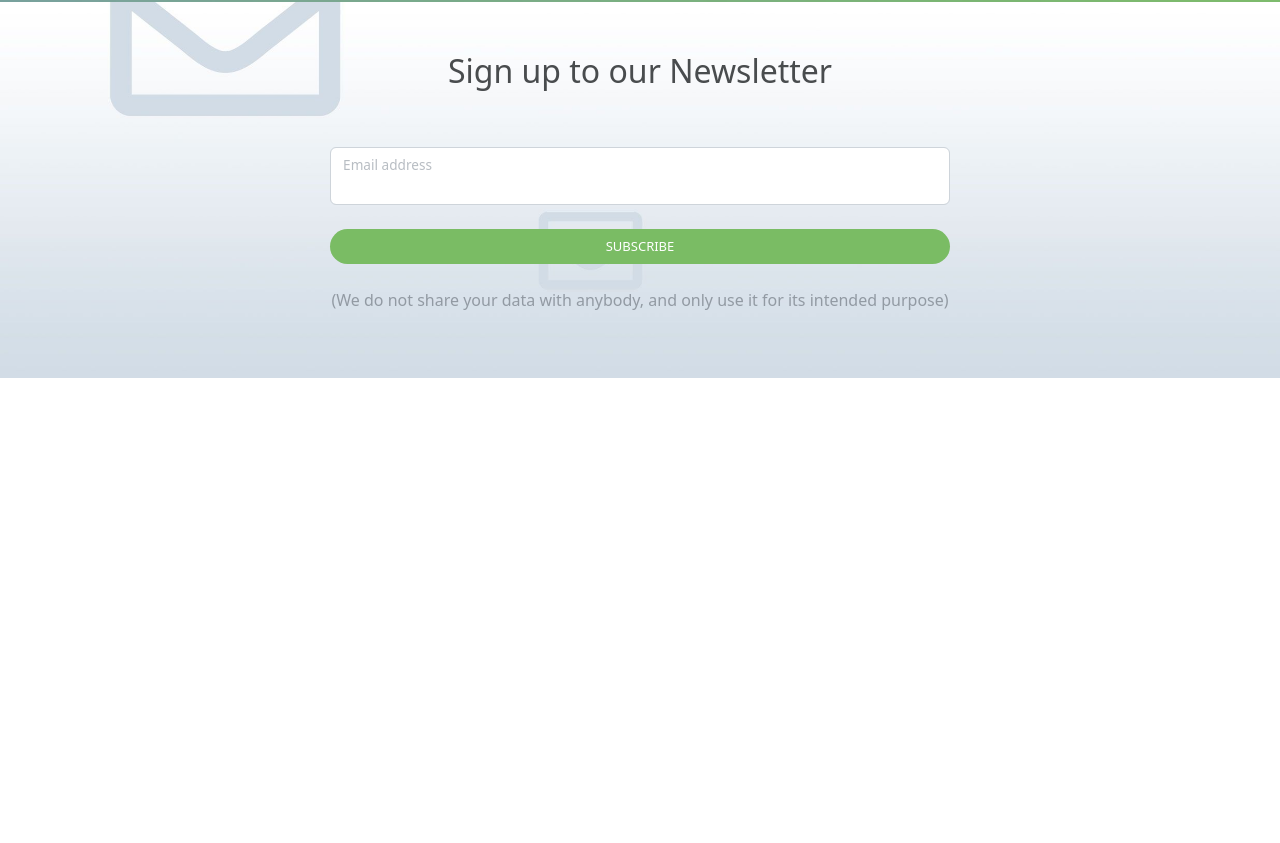
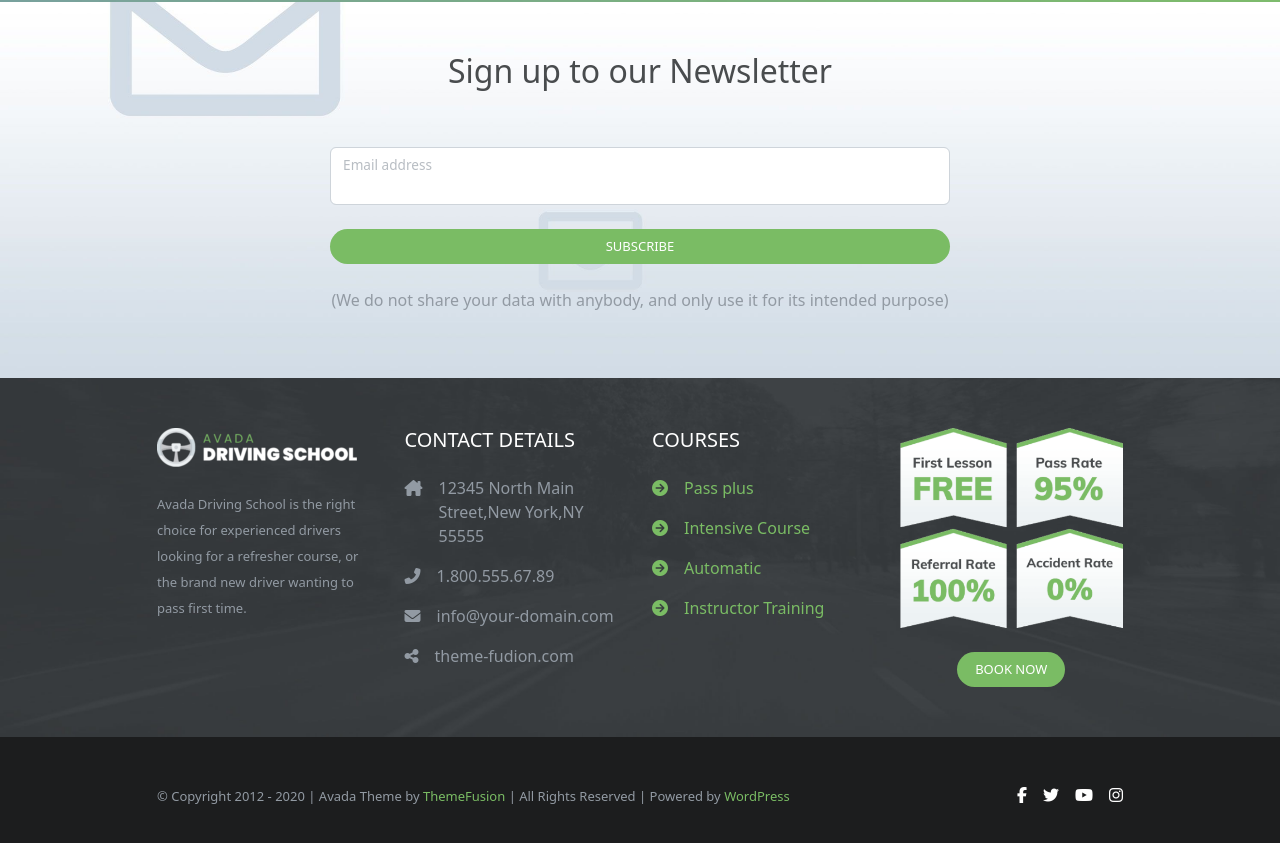
Before and after one commit to anto-iorfida/proj-html-vuejs, a Vue app: page / in a window 1280 px wide. Shown: the part 3866-4709 px from the top of the page. Before the commit the page ends 4244 px from the top, so only its background shows below. Built offline with nearby package versions, Linux system fonts and the light colour scheme.

Commit message:
feat add footer

```diff
--- a/src/App.vue
+++ b/src/App.vue
@@ -8,6 +8,7 @@ import InfoInstructors from './components/InfoInstructors.vue';
 import Testimonials from './components/Testimonials.vue';
 import LatersNews from './components/LatersNews.vue';
 import Newsletter from './components/Newsletter.vue';
+import AppInfoFooter from './components/AppInfoFooter.vue';
 
 export default {
   components: {
@@ -19,7 +20,8 @@ export default {
     InfoInstructors,
     Testimonials,
     LatersNews,
-    Newsletter
+    Newsletter,
+    AppInfoFooter
 
   },
   data() {
@@ -27,7 +29,7 @@ export default {
 
     };
   },
-  methods:{}
+  methods: {}
 }
 </script>
 
@@ -44,9 +46,12 @@ export default {
     <LatersNews></LatersNews>
     <Newsletter></Newsletter>
   </main>
+
+  <footer>
+    <AppInfoFooter></AppInfoFooter>
+  </footer>
 </template>
 
 <style lang="scss">
 @use './style/generic';
-
 </style>
--- /dev/null
+++ b/src/components/AppInfoFooter.vue
@@ -0,0 +1,147 @@
+<script>
+import DataFooter from './DataFooter.vue';
+
+export default {
+    name: "AppInfoFooter",
+    components: {
+        DataFooter
+    },
+    data() {
+        return {
+            contactFotter: [
+                {
+                    name: '12345 North Main Street,New York,NY 55555',
+                    icon: '<i class="fa-solid fa-house-chimney"></i>'
+                },
+                {
+                    name: '1.800.555.67.89',
+                    icon: '<i class="fa-solid fa-phone-flip"></i>'
+                },
+                {
+                    name: 'info@your-domain.com',
+                    icon: '<i class="fa-solid fa-envelope"></i>'
+                },
+                {
+                    name: 'theme-fudion.com',
+                    icon: '<i class="fa-solid fa-share-nodes"></i>'
+                }
+            ],
+            courses: [
+                {
+                    name: 'Pass plus',
+                    icon: '<i class="fa-solid fa-circle-arrow-right"></i>'
+                },
+                {
+                    name: 'Intensive Course',
+                    icon: '<i class="fa-solid fa-circle-arrow-right"></i>'
+                },
+                {
+                    name: 'Automatic',
+                    icon: '<i class="fa-solid fa-circle-arrow-right"></i>'
+                },
+                {
+                    name: 'Instructor Training',
+                    icon: '<i class="fa-solid fa-circle-arrow-right"></i>'
+                }
+            ]
+        }
+    },
+    methods: {
+        getImageUrl(name) {
+            return new URL(`../assets/img/${name}`, import.meta.url).href;
+        }
+    }
+}
+</script>
+
+<template>
+    <section>
+        <div class="row container custom-container">
+            <div class="col-3">
+                <img :src="getImageUrl('avada-drivers-logo-2x-200x39.png')" alt="">
+                <p class="lh-lg">
+                    Avada Driving School is the right choice for
+                    experienced drivers looking for a refresher
+                    course, or the brand new driver wanting to
+                    pass first time.
+                </p>
+            </div>
+            <div class="col-3">
+                <h5>CONTACT DETAILS</h5>
+                <ul class="d-flex flex-column gap-3 ">
+                    <DataFooter v-for="info in contactFotter" :dataFooter="info"></DataFooter>
+                </ul>
+            </div>
+            <div class="col-3">
+                <h5>COURSES</h5>
+                <ul class="d-flex flex-column gap-3">
+                    <li v-for="cors in courses" class="d-flex gap-3 courses"><span v-html="cors.icon"></span>{{
+                        cors.name }}
+                    </li>
+                </ul>
+            </div>
+            <div class="col-3 text-center">
+                <img :src="getImageUrl('footer-ad-grid-400x357.png')" alt="">
+                <button class="btn-small">BOOK NOW</button>
+            </div>
+        </div>
+    </section>
+    <section>
+        <div class="row container custom-container">
+            <div class="col-8 ">
+            <p>© Copyright 2012 - 2020 | Avada Theme by <span>ThemeFusion</span> | All Rights Reserved | Powered by <span> WordPress</span></p>
+            </div>
+            <div class="col ">
+                <div class="icon d-flex gap-3 text-white justify-content-end ">
+                    <i class="fa-brands fa-facebook-f"></i>
+                    <i class="fa-brands fa-twitter"></i>
+                    <i class="fa-brands fa-youtube"></i>
+                    <i class="fa-brands fa-instagram"></i>
+                </div>
+            </div>
+        </div>
+    </section>
+
+</template>
+
+<style lang="scss" scoped>
+@use '../style/variables' as*;
+
+p,
+li {
+    color: $grey-primar;
+}
+
+li.courses,span {
+    color: $green-primar;
+}
+
+h5 {
+    color: white;
+}
+
+img,
+h5 {
+    margin-bottom: 24px
+}
+
+section:first-of-type {
+    background-image: url('../assets/img/footer-background-color.jpg');
+    background-size: cover;
+}
+.row {
+    padding: 50px 0;
+
+    img {
+        max-width: 100%;
+    }
+
+}
+
+section{
+    background-color: #1c1d1e;
+    p{
+        font-size: small;
+    }
+}
+</style>
--- /dev/null
+++ b/src/components/DataFooter.vue
@@ -0,0 +1,19 @@
+<script>
+export default {
+    name: "DataFooter",
+    props: {
+        dataFooter: Object
+    },
+    data() {
+        return {
+
+        }
+    }
+}
+</script>
+
+<template>
+<li  class="d-flex gap-3"><span v-html="dataFooter.icon"></span>{{ dataFooter.name }}</li>
+</template>
+
+<style lang="scss" scoped></style>
```
Also changed, not shown: src/assets/img/footer-ad-grid-400x357.png (added), src/assets/img/footer-background-color.jpg (added). Lines whose indentation alone changed are shown as unchanged.
